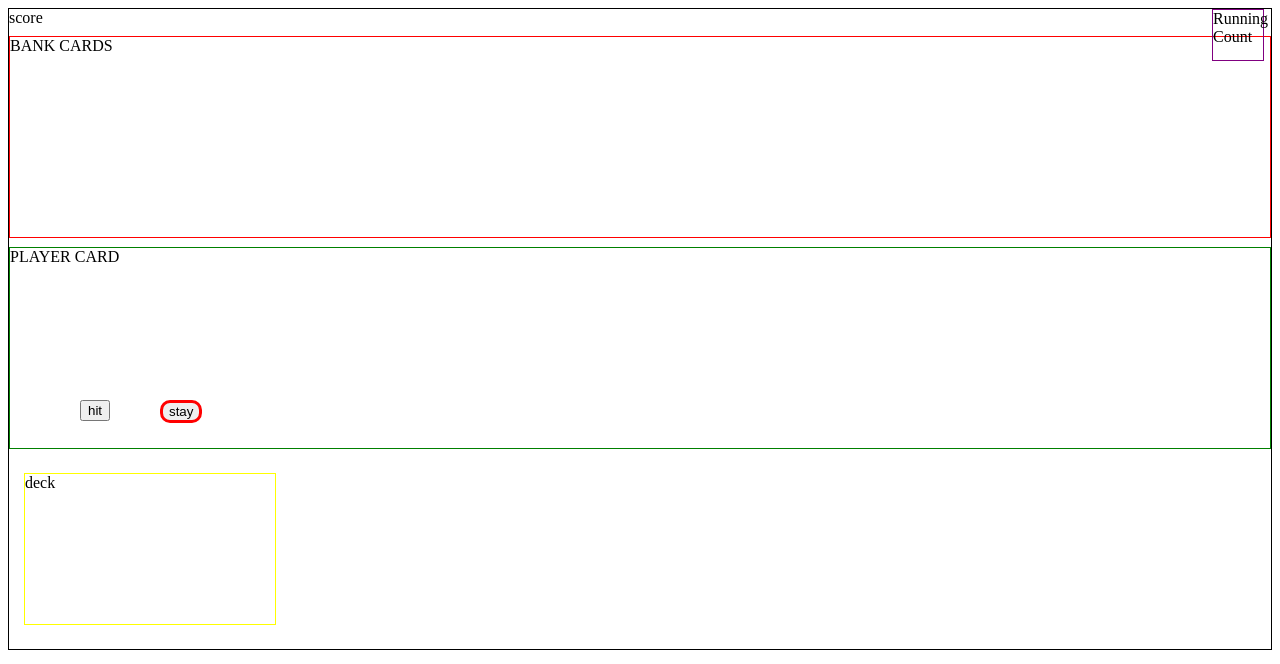
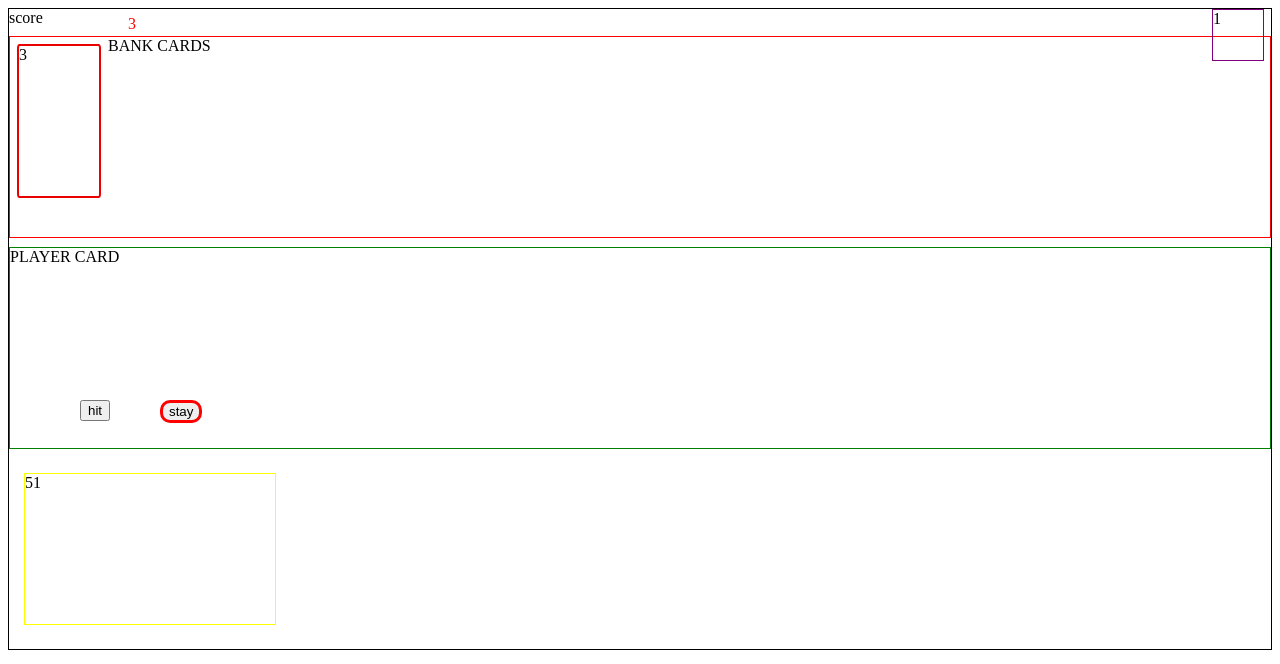
Before and after one commit to Jokkeuh/Black-Jack, a website: page index.html in a window 1280 px wide. Both pictures are taken after a click on the button "stay". Drawn offline with Linux system fonts and the light colour scheme.

Commit message:
add Dealer class and swapping between states

```diff
--- a/index.html
+++ b/index.html
@@ -14,7 +14,8 @@
         <div id="currentScore">score</div>
 
         <div id="bank">
-            <div data-list-player-cards>BANK CARDS</div>
+            <div id="bankScore">BankScore</div>
+            <div id="bankerCards" data-list-player-cards>BANK CARDS</div>
         </div>
         <div id="player">
             <div id="playerCards" data-list-player-cards>PLAYER CARD</div>
--- a/index.js
+++ b/index.js
@@ -6,6 +6,9 @@ const colors = ["Spades","Hearts","Diamonds","Clubs"];
 let deck = [];
 let board = [];
 let count = 0;
+let bankCount = 0;
+let dealerTurn = false;
+
 
 
 
@@ -16,14 +19,36 @@ const runningCountContainer = document.getElementById("runningCount")
 const container = document.getElementById("container")
 const hitBtn = document.getElementById("hit")
 
+class Player{
+    constructor(name){
+        this.name = name;
+        this.hand = []
+        return this.Player
+    }
+}
+
+class Bank{
+    constructor(name){
+        this.name = name;
+        this.hand = []
+        return this.Bank
+    }
+}
+
+
+const player = new Player('playerOne')
+const hand = player.hand
+const banker = new Bank('bankOne')
+const bankerHand = banker.hand
+
 hitBtn.addEventListener("click", () =>{
     PlayerHand("hit")
-    displayCount()
-
+    displayCount(hand)
 })
 stayBtn.addEventListener("click", () =>{
-    PlayerHand("miss")
-
+    PlayerHand("pass")
+    DealerHand()
+    displayBankCount(bankerHand)
 })
 
 const displayDeck = () => {
@@ -40,21 +65,21 @@ const displayPlayerHand = (hand) => {
     cards.appendChild(newCard)
 
 }
+const displayBankHand = (bankerHand) => {
+    const cards = document.getElementById("bankerCards");
+    let newCard = document.createElement("div")
+    newCard.setAttribute("id","newBankCard")
+    newCard.setAttribute("class","newBankCard")
+    newCard.innerHTML = bankerHand[bankerHand.length -1].Value
+    cards.appendChild(newCard)
+
+}
 
 
 
 
 
-class Player{
-    constructor(name){
-        this.name = name;
-        this.hand = []
-        return this.Player
-    }
-}
 
-const player = new Player('playerOne')
-const hand = player.hand
 
 
 
@@ -80,28 +105,37 @@ const CreateDeck = ()=>{
     }
     return deck
 }
-const displayCount = () =>{
+const displayCount = (hands) =>{
     const currentCount = document.getElementById("currentScore")
+    winCondition()
+    for(let i = hands.length-1; i < hands.length; i++ ){
+        count += hands[i].CardValue
+    }
+    winCondition()
+        currentCount.innerHTML = count
+}
 
-    winCondition(count)
-    for(let i = hand.length-1; i < hand.length; i++ ){
-        count += hand[i].CardValue
-    }
-    winCondition(count)
-        currentCount.innerHTML = count
-        //currentCount.innerHTML = temp + hand[hand.length - 1].CardValue
+const displayBankCount = (hands)=>{
+    const currentBankScore = document.getElementById("bankScore")
 
 
+    for(let i = hands.length-1; i < hands.length; i++ ){
+        bankCount += hands[i].CardValue
+    }
+        currentBankScore.innerHTML = bankCount
 }
 
 const valueCheck =()=>{
-    if(hand[0] == undefined){
+    if(hand[0] == undefined || bankerHand[0] == undefined){
        console.log('First count')
     }
 }
 
 
 const winCondition = () =>{
+    if(dealerTurn === true){
+        return
+    }
     const cards = document.getElementById("playerCards")
     if(count == 21){
 
@@ -113,7 +147,7 @@ const winCondition = () =>{
             hand.length = 0
             count = 0
 
-        prompt("BLACKJACK")
+
 
         console.log("BLACKJACK")
 
@@ -131,16 +165,48 @@ const winCondition = () =>{
 }
 
 const PlayerHand =(nextMove)=>{
-        if(nextMove === 'hit'){
-            let currentHand =  drawCard().drawnCard
+        if(nextMove == 'hit'){
+            dealerTurn = false
+            let currentHand = drawCard().drawnCard
             hand.push(currentHand)
             displayDeck()
             displayPlayerHand(hand)
+            return dealerTurn
+
         }
-        if(nextMove === 'pass'){
-            hand.length = 0
+        if(nextMove =='pass'){
+            dealerTurn = true
+            return dealerTurn
         }
         return hand
+}
+
+const DealerHand = ()=>{
+        let currentHand = drawCard().drawnCard
+        const bankerCards = document.getElementById('bankerCards')
+
+
+        if (bankCount == 21 ) {
+            bankCount = 0
+            bankerHand.length = 0
+            console.log("BlackJack")
+            bankerCards.innerHTML = "BlackJack"
+        }
+
+        if (bankCount > 21 ) {
+            bankCount = 0
+            console.log("21")
+            bankerHand.length = 0
+            bankerCards.innerHTML = ""
+        }
+        bankerHand.push(currentHand)
+        displayDeck()
+        displayBankHand(bankerHand)
+
+
+
+        return bankCount
+
 }
 
 
--- a/style.css
+++ b/style.css
@@ -58,3 +58,20 @@
     border-radius: 3%;
 
 }
+
+#newBankCard{
+    position: relative;
+    border: 2px solid rgb(233, 0, 0);
+    float: left;
+    width: 80px;
+    height: 150px;
+    margin: 7px;
+    border-radius: 3%;
+
+}
+#bankScore{
+    position: absolute;
+    top: 15px;
+    left: 10%;
+    color: red;
+}
```
